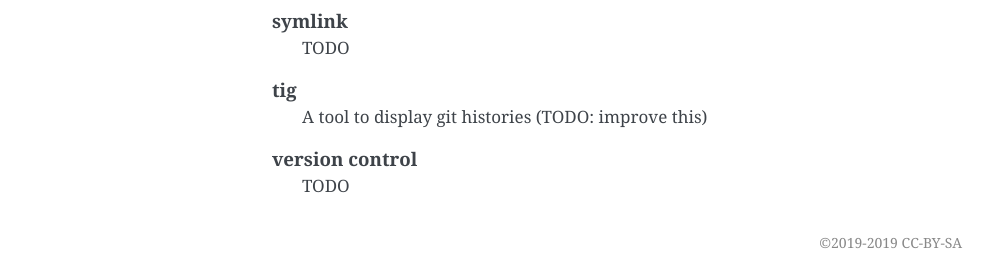
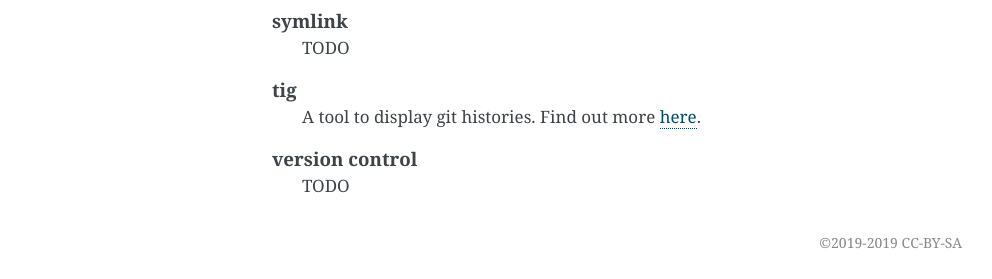
Before and after one commit to datalad-handbook/book, a Sphinx documentation site: the page built from docs/glossary.rst, in a window 1280 px wide. Shown: the part 1143-1422 px from the top of the page, without its empty margins (148-1140 px from the left). Built offline with Sphinx 7.4.7, drawn with Linux system fonts in a browser that asks for light colours; comment, search, counter and statistics services are not loaded.

Commit message:
add link to tig

```diff
--- a/docs/glossary.rst
+++ b/docs/glossary.rst
@@ -45,7 +45,7 @@ Glossary
       TODO
 
    tig
-      A tool to display git histories (TODO: improve this)
+      A tool to display git histories. Find out more `here <https://jonas.github.io/tig/>`_.
 
    version control
       TODO
```
